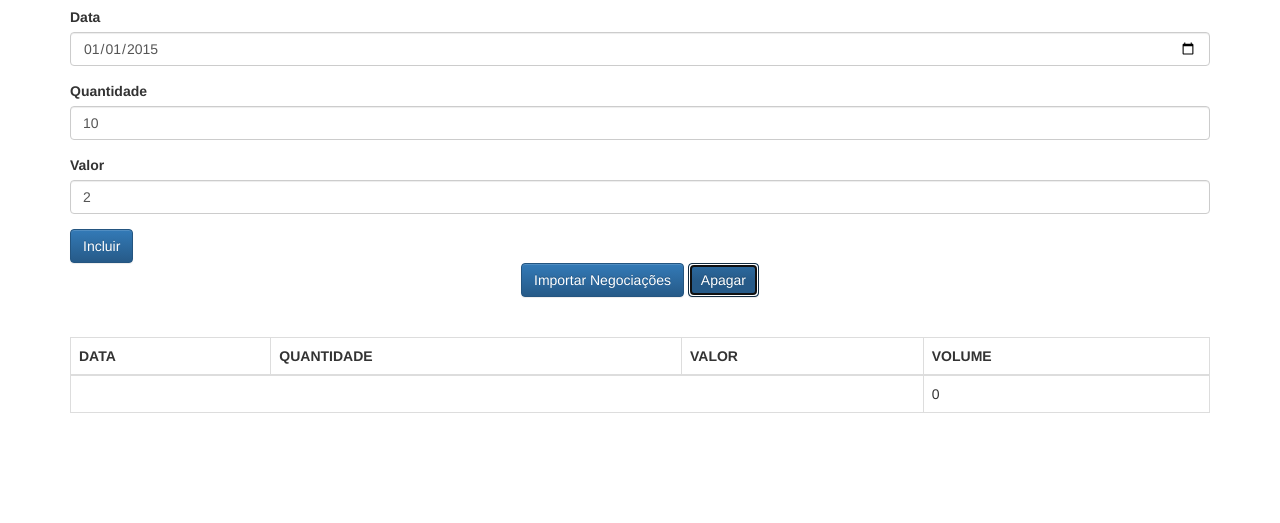
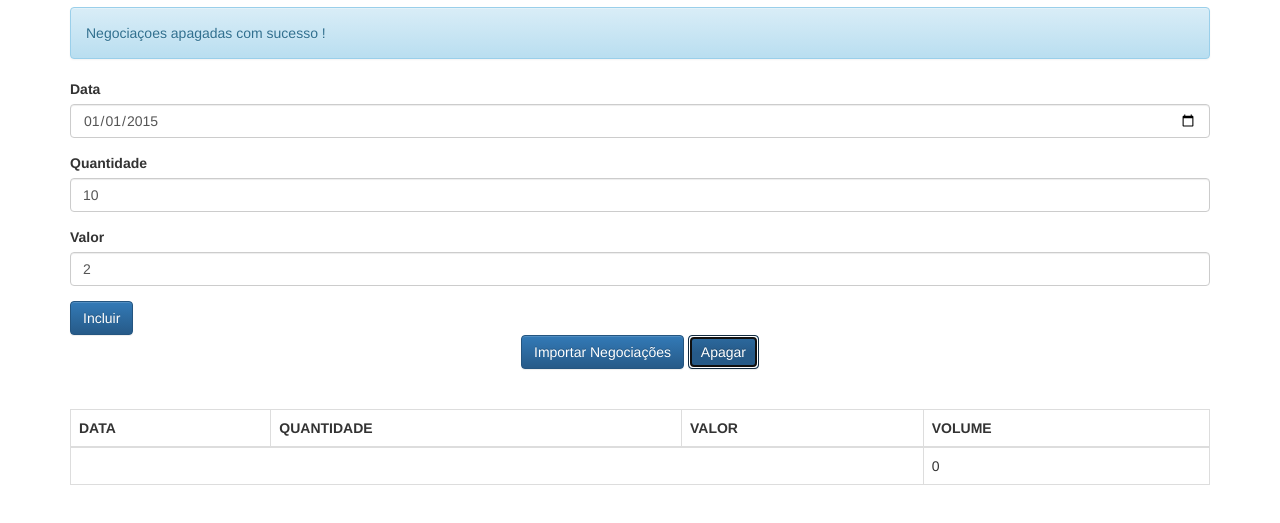
Before and after one commit to dpaula/dpaulaframe, a plain HTML site: page client/index.html in a window 1280 px wide. Both pictures are taken after a click on the button "Apagar". Shown: the part 63-586 px from the top of the page. Drawn offline with Linux system fonts and the light colour scheme.

Commit message:
incluida ação para apagar as negociaçoes

```diff
--- a/client/index.html
+++ b/client/index.html
@@ -39,7 +39,7 @@
         <button class="btn btn-primary text-center" type="button">
             Importar Negociações
         </button>
-        <button class="btn btn-primary text-center" type="button">
+        <button class="btn btn-primary text-center" onclick="negociacaoController.apaga()" type="button">
             Apagar
         </button>
     </div>
--- a/client/js/app/controllers/NegociacaoController.js
+++ b/client/js/app/controllers/NegociacaoController.js
@@ -28,6 +28,15 @@ class NegociacaoController{
         this._limpaFormulario();
     }
 
+    apaga(){
+        this._listaNegociacoes.esvazia();
+
+        this._negociacoesView.update(this._listaNegociacoes)
+
+        this._mensagem.texto = 'Negociaçoes apagadas com sucesso !';
+        this._mensagemView.update(this._mensagem);
+    }
+
     _criaNegociacao(){
         let data = DataHelper.textoParaData(this._inputData.value);
 
--- a/client/js/app/models/ListaNegociacoes.js
+++ b/client/js/app/models/ListaNegociacoes.js
@@ -14,5 +14,8 @@ class ListaNegociacoes{
         return [].concat(this._negociacoes);
     }
 
+    esvazia(){
+        this._negociacoes = [];
+    }
 
 }
```
